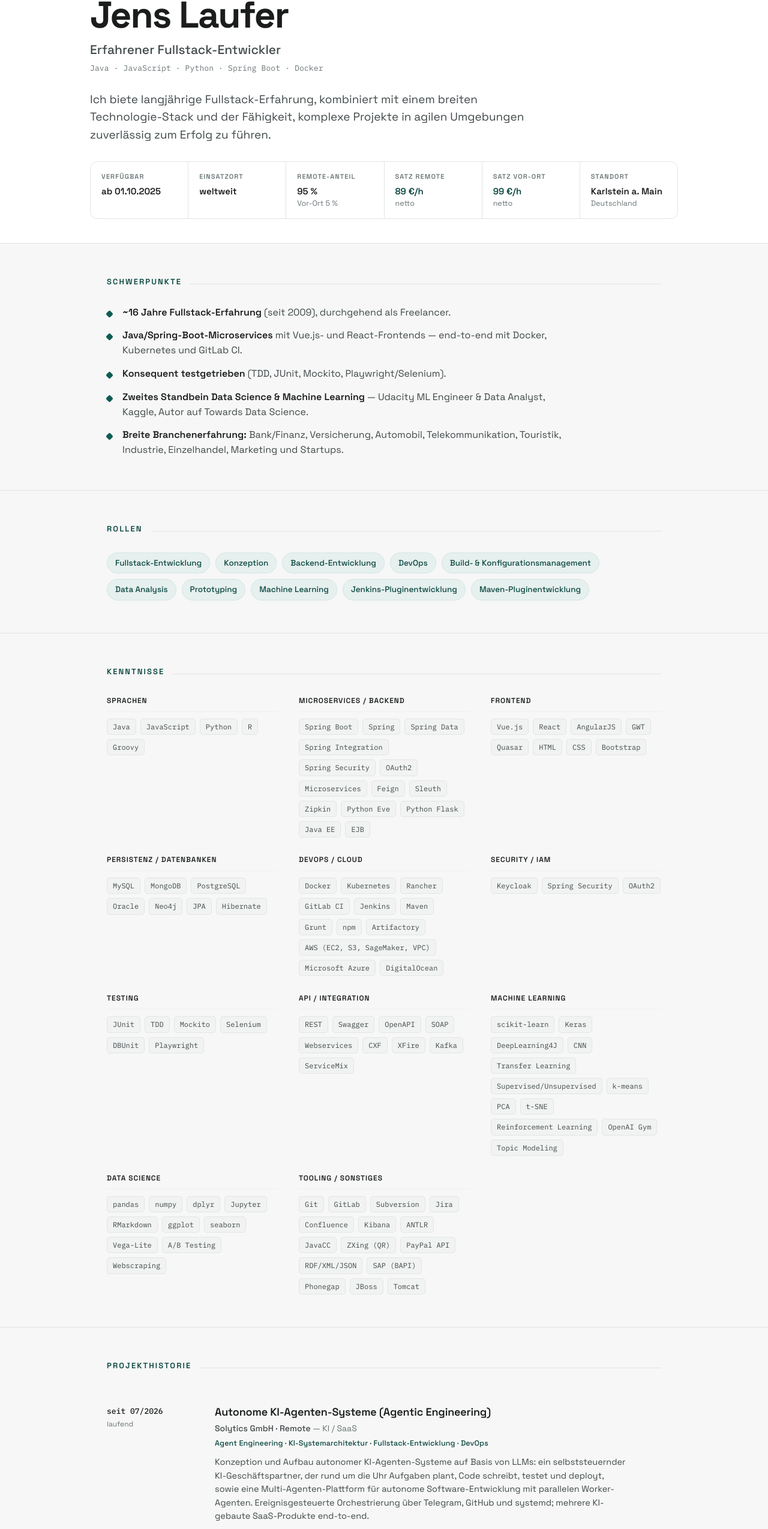
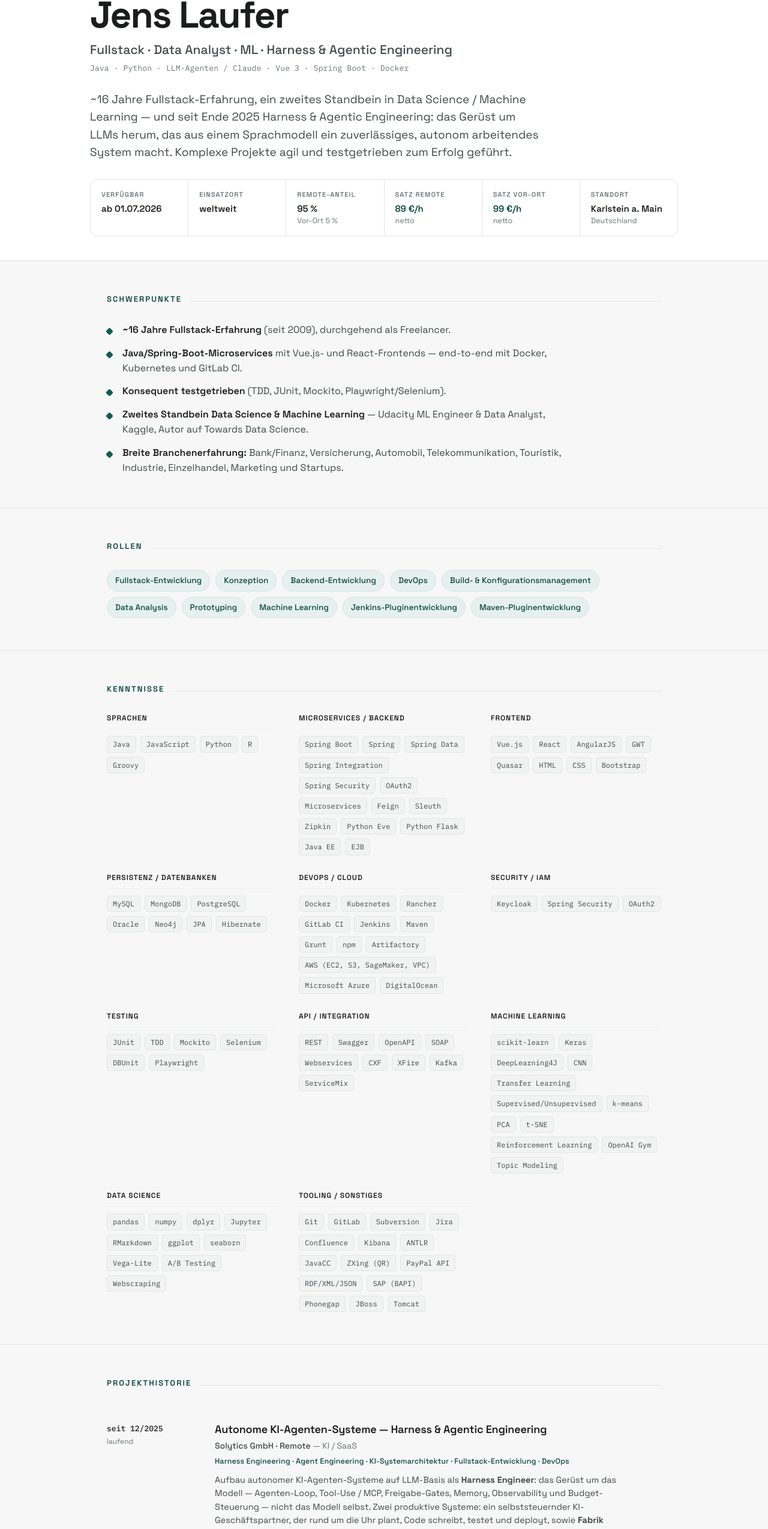
Before and after one commit to jenslaufer/cv, a plain HTML site: page index.html in a window 1280 px wide. Shown: the part 104-2653 px from the top of the page at 60% size. Drawn offline with Linux system fonts and the light colour scheme.

Commit message:
cv: sharpen positioning — headline, Harness/Agentic focus, availability 07/2026
- Headline: Fullstack · Data Analyst · ML · Harness & Agentic Engineering
- Availability → ab 01.07.2026
- Latest project start → 12/2025, sharpened as Harness Engineer work, references fabrikhq.com

Co-Authored-By: Claude Opus 4.8 (1M context) <noreply@anthropic.com>

```diff
--- a/index.html
+++ b/index.html
@@ -3,9 +3,9 @@
 <head>
 <meta charset="utf-8">
 <meta name="viewport" content="width=device-width, initial-scale=1">
-<title>Jens Laufer — Erfahrener Fullstack-Entwickler</title>
+<title>Jens Laufer — Fullstack · Data · ML · Agentic Engineering</title>
 <link rel="icon" href="favicon.svg" type="image/svg+xml">
-<meta name="description" content="Jens Laufer — Erfahrener Fullstack-Entwickler (Java · JavaScript · Python · Spring Boot · Docker). Freelancer, verfügbar ab 01.10.2025, weltweit, 95 % remote.">
+<meta name="description" content="Jens Laufer — Fullstack · Data Analyst · ML · Harness & Agentic Engineering. Freelancer, verfügbar ab 01.07.2026, weltweit, 95 % remote.">
 <link rel="preconnect" href="https://fonts.googleapis.com">
 <link rel="preconnect" href="https://fonts.gstatic.com" crossorigin>
 <link href="https://fonts.googleapis.com/css2?family=Space+Grotesk:wght@400;500;600;700&family=IBM+Plex+Mono:wght@400;500&display=swap" rel="stylesheet">
@@ -351,14 +351,14 @@
   <div class="wrap masthead-inner">
     <p class="eyebrow">Freelancer · Softwareentwicklung</p>
     <h1>Jens Laufer</h1>
-    <p class="role-line">Erfahrener Fullstack-Entwickler</p>
-    <p class="stack-line">Java · JavaScript · Python · Spring Boot · Docker</p>
-    <p class="pitch">Ich biete langjährige Fullstack-Erfahrung, kombiniert mit einem breiten Technologie-Stack und der Fähigkeit, komplexe Projekte in agilen Umgebungen zuverlässig zum Erfolg zu führen.</p>
+    <p class="role-line">Fullstack · Data Analyst · ML · Harness &amp; Agentic Engineering</p>
+    <p class="stack-line">Java · Python · LLM-Agenten / Claude · Vue 3 · Spring Boot · Docker</p>
+    <p class="pitch">~16 Jahre Fullstack-Erfahrung, ein zweites Standbein in Data Science / Machine Learning — und seit Ende 2025 Harness &amp; Agentic Engineering: das Gerüst um LLMs herum, das aus einem Sprachmodell ein zuverlässiges, autonom arbeitendes System macht. Komplexe Projekte agil und testgetrieben zum Erfolg geführt.</p>
 
     <div class="facts">
       <div class="fact">
         <div class="k">Verfügbar</div>
-        <div class="v">ab 01.10.2025</div>
+        <div class="v">ab 01.07.2026</div>
       </div>
       <div class="fact">
         <div class="k">Einsatzort</div>
@@ -513,14 +513,14 @@
       <div class="timeline">
 
         <article class="entry">
-          <div class="when"><div class="period">seit 07/2026</div><div class="dur">laufend</div></div>
+          <div class="when"><div class="period">seit 12/2025</div><div class="dur">laufend</div></div>
           <div class="body">
-            <h3>Autonome KI-Agenten-Systeme (Agentic Engineering)</h3>
+            <h3>Autonome KI-Agenten-Systeme — Harness &amp; Agentic Engineering</h3>
             <p class="client">Solytics GmbH · Remote <span class="branch">— KI / SaaS</span></p>
-            <p class="roles">Agent Engineering · KI-Systemarchitektur · Fullstack-Entwicklung · DevOps</p>
-            <p class="desc">Konzeption und Aufbau autonomer KI-Agenten-Systeme auf Basis von LLMs: ein selbststeuernder KI-Geschäftspartner, der rund um die Uhr Aufgaben plant, Code schreibt, testet und deployt, sowie eine Multi-Agenten-Plattform für autonome Software-Entwicklung mit parallelen Worker-Agenten. Ereignisgesteuerte Orchestrierung über Telegram, GitHub und systemd; mehrere KI-gebaute SaaS-Produkte end-to-end.</p>
+            <p class="roles">Harness Engineering · Agent Engineering · KI-Systemarchitektur · Fullstack-Entwicklung · DevOps</p>
+            <p class="desc">Aufbau autonomer KI-Agenten-Systeme auf LLM-Basis als <strong>Harness Engineer</strong>: das Gerüst um das Modell — Agenten-Loop, Tool-Use / MCP, Freigabe-Gates, Memory, Observability und Budget-Steuerung — nicht das Modell selbst. Zwei produktive Systeme: ein selbststeuernder KI-Geschäftspartner, der rund um die Uhr plant, Code schreibt, testet und deployt, sowie <strong>Fabrik</strong> (<a href="https://fabrikhq.com">fabrikhq.com</a>), eine Multi-Agenten-Plattform für autonome Softwareentwicklung mit parallelen Worker-Agenten. Ereignisgesteuerte Orchestrierung über Telegram, GitHub und systemd; mehrere KI-gebaute SaaS-Produkte end-to-end ausgeliefert.</p>
             <div class="stack">
-              <span class="tag">Claude / Anthropic API</span><span class="tag">LLM-Agenten</span><span class="tag">Multi-Agent-Orchestration</span><span class="tag">Tool Use / MCP</span><span class="tag">RAG</span><span class="tag">Prompt Engineering</span><span class="tag">Python</span><span class="tag">FastAPI</span><span class="tag">Vue 3</span><span class="tag">Go</span><span class="tag">Docker</span><span class="tag">systemd</span><span class="tag">GitHub Actions</span><span class="tag">DigitalOcean</span><span class="tag">SQLite</span><span class="tag">TDD</span>
+              <span class="tag">Claude / Anthropic API</span><span class="tag">LLM-Agenten</span><span class="tag">Agent Harness</span><span class="tag">Multi-Agent-Orchestration</span><span class="tag">Tool Use / MCP</span><span class="tag">RAG</span><span class="tag">Prompt Engineering</span><span class="tag">Python</span><span class="tag">FastAPI</span><span class="tag">Vue 3</span><span class="tag">Go</span><span class="tag">Docker</span><span class="tag">systemd</span><span class="tag">GitHub Actions</span><span class="tag">DigitalOcean</span><span class="tag">SQLite</span><span class="tag">TDD</span>
             </div>
           </div>
         </article>
@@ -844,8 +844,8 @@
 
 <footer>
   <div class="wrap foot-inner">
-    <span>Jens Laufer · Erfahrener Fullstack-Entwickler · Karlstein am Main</span>
-    <span>Verfügbar ab 01.10.2025 · weltweit · 95 % Remote</span>
+    <span>Jens Laufer · Fullstack · Data · ML · Agentic Engineering · Karlstein am Main</span>
+    <span>Verfügbar ab 01.07.2026 · weltweit · 95 % Remote</span>
   </div>
 </footer>
 
```
Also changed, not shown: 1 other file.
